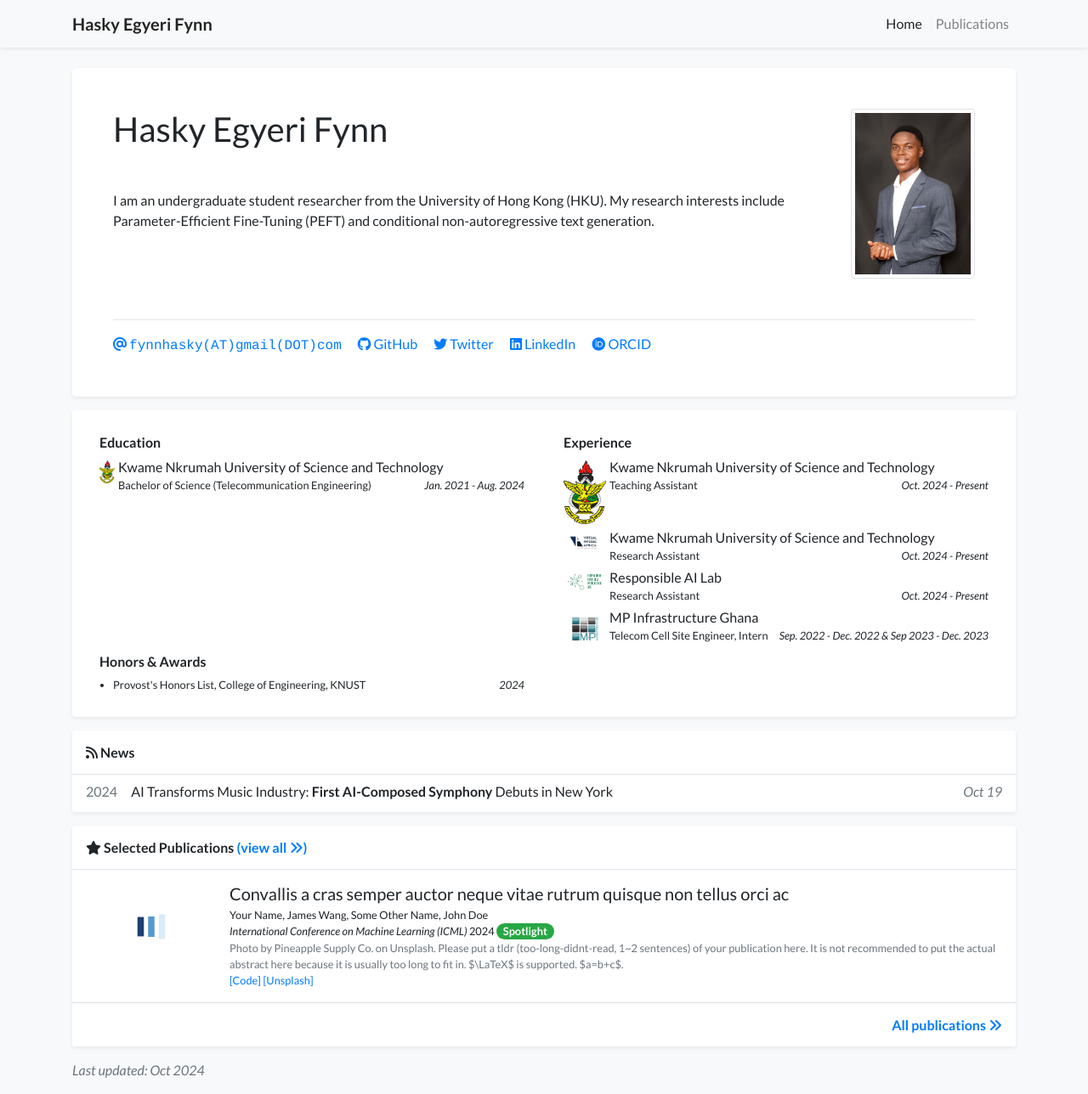
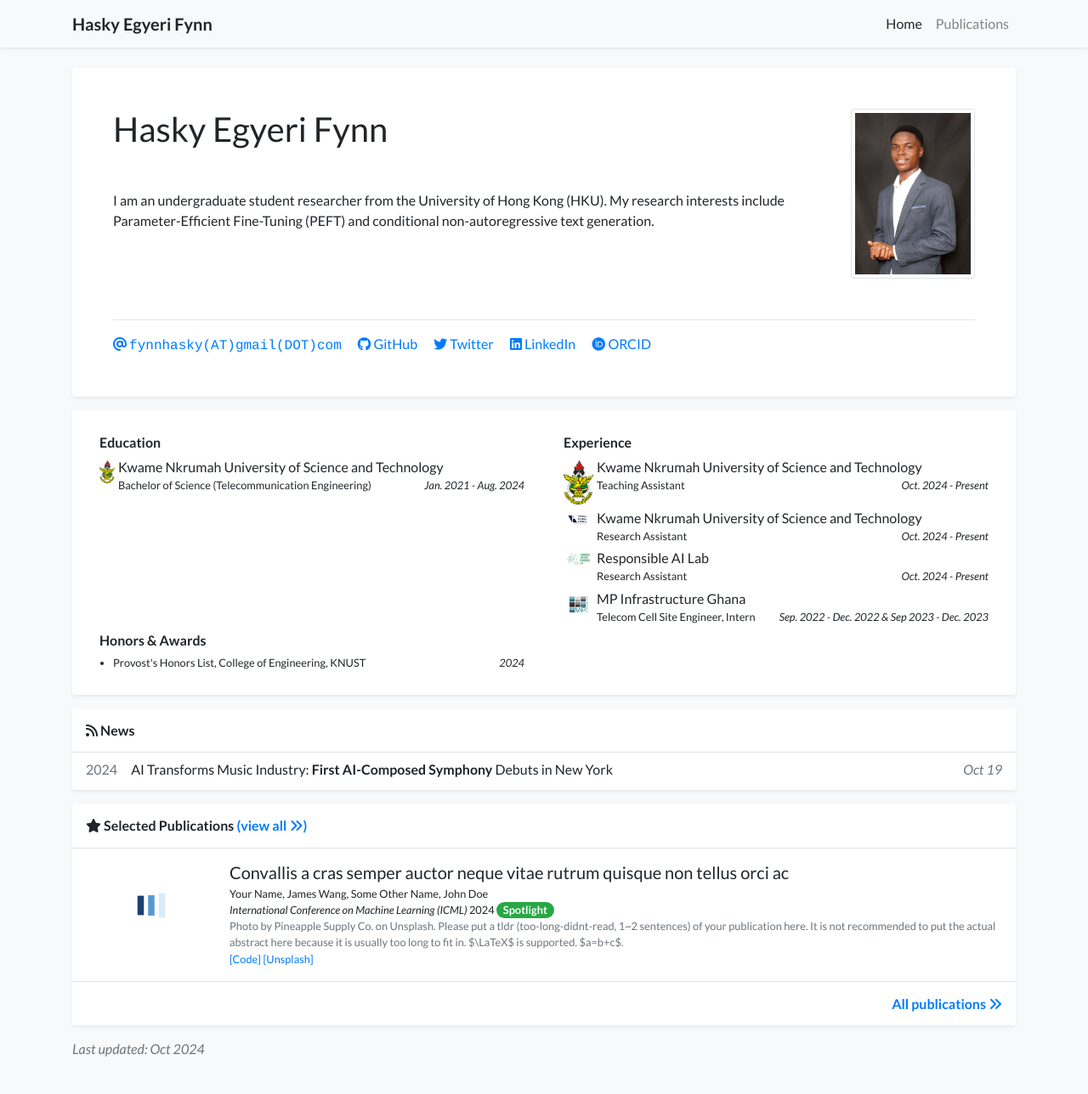
Before and after one commit to HaskyFynn/website, a Jekyll site: the page built from index.html, in a window 1280 px wide and 1288 px high. Shown: the whole window at 85% size. Built offline with Jekyll 4.4.1, drawn with Linux system fonts in a browser that asks for light colours; a style sheet for code colours, icons or effects is not loaded.

Commit message:
experience update

```diff
--- a/_includes/widgets/experience_card.html
+++ b/_includes/widgets/experience_card.html
@@ -33,7 +33,7 @@
                             <ul class="list-unstyled mb-1">
                                 {% for item in site.data.profile.experience %}
                                 <li class="media mb-1">
-                                    <img src="{{ item.logo | relative_url }}" alt="{{ item.name }}" style="width: 50px;" class="mr-1 mt-1">
+                                    <img src="{{ item.logo | relative_url }}" alt="{{ item.name }}" style="width: 35px;" class="mr-1 mt-1">
                                     <div class="media-body">
                                         <div>{{ item.name }}</div>
                                         <div class="small">{{ item.dept }}</div>
```
